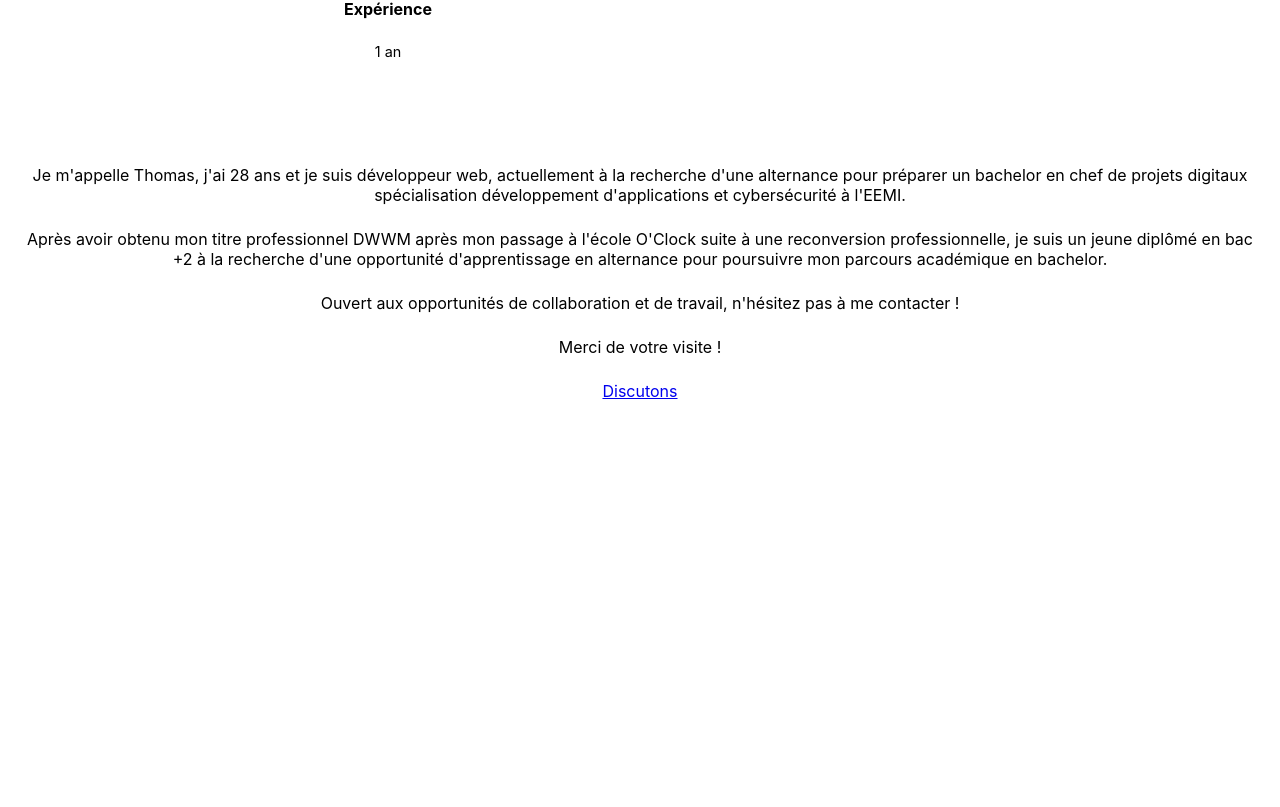
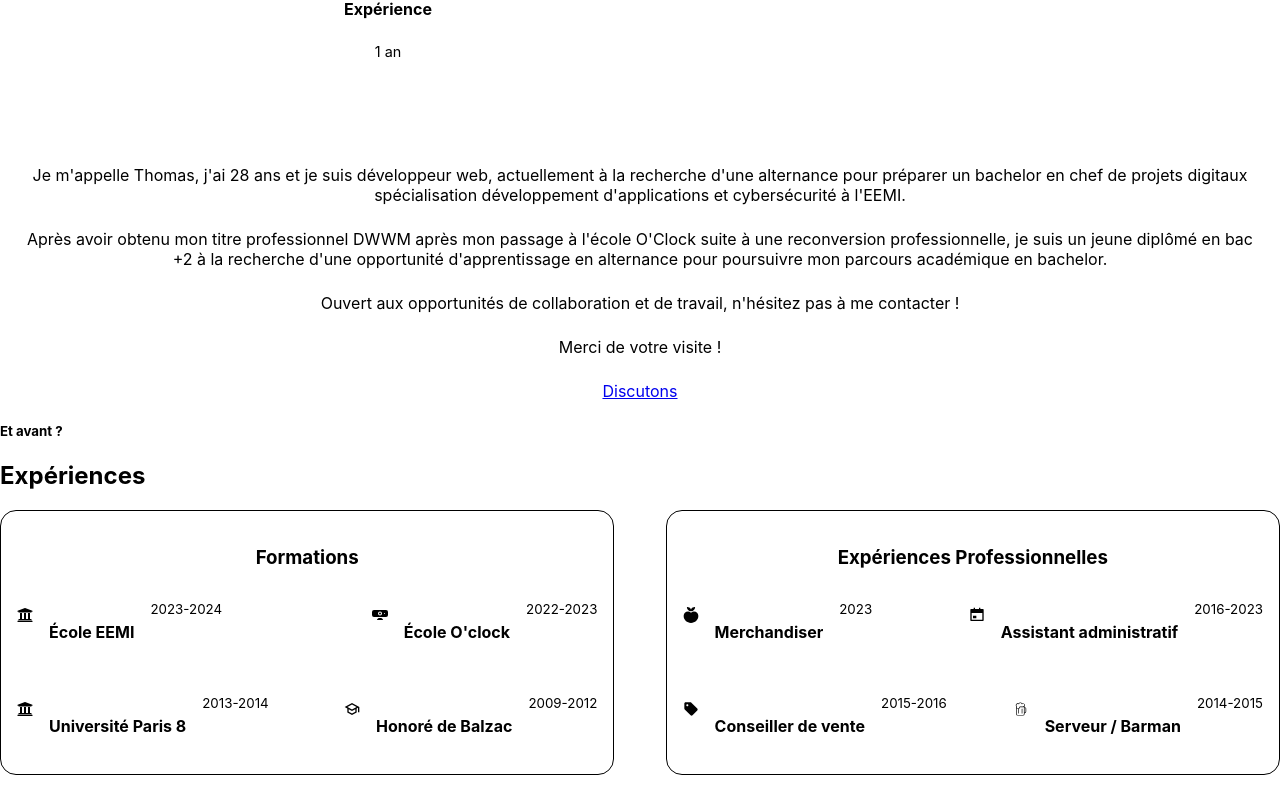
Before and after one commit to Whoistomiki/Portfolio0, a React (Create React App) app: page / in a window 1280 px wide. Shown: the part 581-1388 px from the top of the page. Before the commit the page ends 982 px from the top, so only its background shows below. Built offline with nearby package versions, Linux system fonts and the light colour scheme.

Commit message:
creating experiences and adding css to fix

```diff
--- a/src/App.jsx
+++ b/src/App.jsx
@@ -1,12 +1,14 @@
 import React from 'react';
 import Header from './components/header/Header';
 import Introduction from './components/introduction/Introduction';
+import Experiences from './components/experiences/Experiences';
 
 const App = () => {
     return (
       <>
         <Header />
         <Introduction />
+        <Experiences />
       </>
     )
   }
--- /dev/null
+++ b/src/components/experiences/Experiences.jsx
@@ -0,0 +1,80 @@
+import React from 'react';
+import './experiences.css';
+import {BsWebcamFill} from 'react-icons/bs';
+import {FaUniversity} from 'react-icons/fa';
+import {MdOutlineSchool} from 'react-icons/md';
+import {MdSell} from 'react-icons/md';
+import {SiFranprix} from 'react-icons/si';
+import {RiCalendarEventFill} from 'react-icons/ri';
+import {CiBeerMugFull} from 'react-icons/ci';
+
+const Experiences = () => {
+    return (
+        <section id="experiences">
+            <h5>Et avant ?</h5>
+            <h2>Expériences</h2>
+            <div className="container experiences__container">
+                <div className="experiences__studies">
+                    <h3>Formations</h3>
+
+                    <div className="experiences__content">
+                    <article className="experiences__details">
+                        <FaUniversity className="experiences__details-icon" />
+                        <h4>École EEMI</h4>
+                        <small className='text-light'>{"2023-2024"}</small>
+                    </article>
+
+                    <article className="experiences__details">
+                        <BsWebcamFill className="experiences__details-icon" />
+                        <h4>École O'clock</h4>
+                        <small className='text-light'>{"2022-2023"}</small>
+                    </article>
+
+                    <article className="experiences__details">
+                        <FaUniversity className="experiences__details-icon" />
+                        <h4>Université Paris 8</h4>
+                        <small className='text-light'>{"2013-2014"}</small>
+                    </article>
+
+                    <article className="experiences__details">
+                        <MdOutlineSchool className="experiences__details-icon" />
+                        <h4>Honoré de Balzac</h4>
+                        <small className='text-light'>{"2009-2012"}</small>
+                    </article>
+                    </div>
+                </div>
+
+                <div className="experiences__work">
+                    <h3>Expériences Professionnelles</h3>
+                    <div className="experiences__content">
+                    <article className="experiences__details">
+                        <SiFranprix className="experiences__details-icon" />
+                        <h4>Merchandiser</h4>
+                        <small className='text-light'>{"2023"}</small>
+                    </article>
+
+                    <article className="experiences__details">
+                        <RiCalendarEventFill className="experiences__details-icon" />
+                        <h4>Assistant administratif</h4>
+                        <small className='text-light'>{"2016-2023"}</small>
+                    </article>
+
+                    <article className="experiences__details">
+                        <MdSell className="experiences__details-icon" />
+                        <h4>Conseiller de vente</h4>
+                        <small className='text-light'>{"2015-2016"}</small>
+                    </article>
+
+                    <article className="experiences__details">
+                        <CiBeerMugFull className="experiences__details-icon" />
+                        <h4>Serveur / Barman</h4>
+                        <small className='text-light'>{"2014-2015"}</small>
+                    </article>
+                </div>
+            </div>
+        </div>
+        </section>
+    )
+}
+
+export default Experiences
--- /dev/null
+++ b/src/components/experiences/experiences.css
@@ -0,0 +1,36 @@
+.experiences__container {
+    display: flex;
+    flex-wrap: wrap;
+    justify-content: space-between;
+    gap: 2rem;
+}
+
+.experiences__container > div {
+    padding: 1rem 1rem;
+    border-radius: 1rem;
+    border: 1px solid;
+    width: 48%;
+    box-sizing: border-box;
+    margin-bottom: 2rem;
+}
+
+.experiences__container > div h3 {
+    text-align: center;
+    margin-bottom: 2rem;
+}
+
+.experiences__content {
+    display: flex;
+    flex-wrap: wrap;
+    justify-content: space-between;
+    gap: 2rem;
+}
+
+.experiences__details {
+    display: flex;
+    gap: 1rem;
+}
+
+.experiences__details-icon {
+    margin-top: 6px;
+}
```
